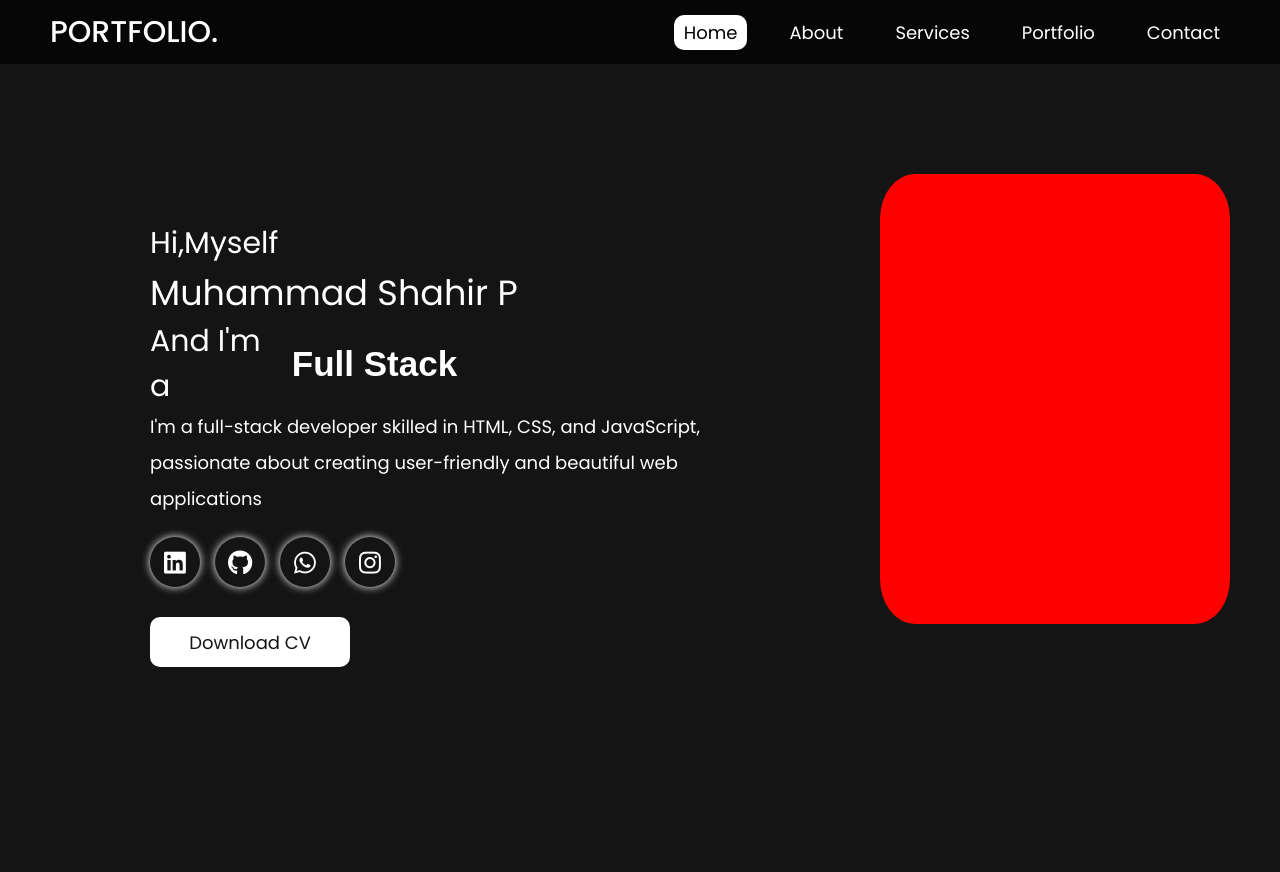
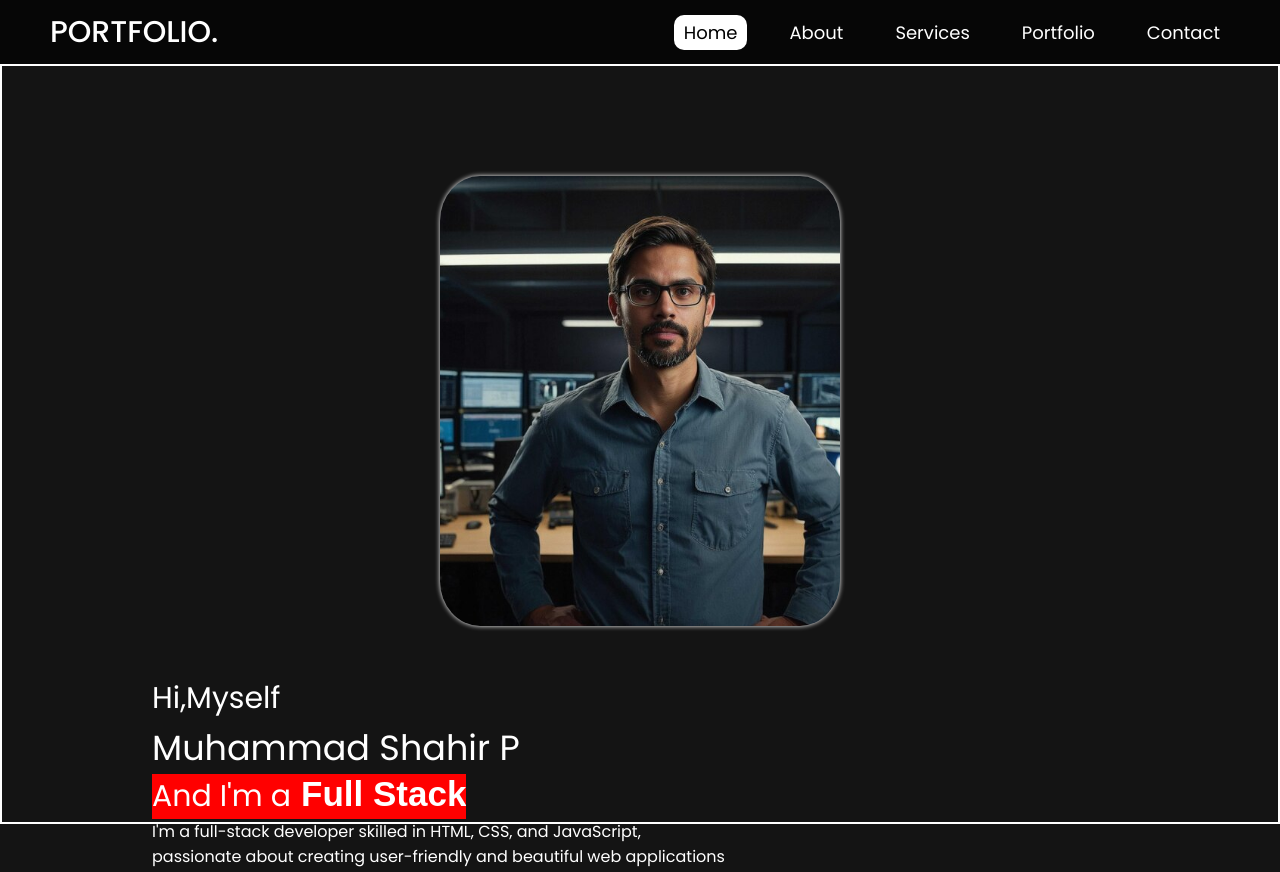
Before and after one commit to shahir-p/portfolio-new, a plain HTML site: page index.html in a window 1280 px wide. Shown: the top 872 px of the page. Drawn offline with nearby package versions, Linux system fonts and the light colour scheme.

Commit message:
mediaquery

```diff
--- a/index.html
+++ b/index.html
@@ -40,15 +40,17 @@
     <section id="home" class="section home">
 
         <div class="home-content">
+
                 <p class="text">Hi,Myself</p>
                 <p id="name">Muhammad Shahir P</p>
                <div class="developerName">
-                <p class="text">And I'm a
+                    <div class="textAuto text">And I'm a
                         <!-- <span id="fullstack">Full Stack Developer</span> -->
                         <div id="auto-typing"></div>
-                </p>
                     </div>
-            <p id="about">
+               </div>
+
+            <p id="homeAbout">
                 I'm a full-stack developer skilled in HTML, CSS, and JavaScript,<br>
                 passionate about creating user-friendly and beautiful web applications</p>
             <div class="social-media">
@@ -64,7 +66,9 @@
             <a href="./img/MUHAMMAD SHAHIR P CV.pdf" class="button" download>Download CV</a>
         </div>
 
+       <div class="imageDiv">
             <div class="home-img">
+            </div>
        </div>
 
 
--- a/styles.css
+++ b/styles.css
@@ -111,10 +111,15 @@ nav .close-icon {
 
 
 #home {
+  /* height: 1000px; */
   display: flex;
   gap: 100px;
+  border: 2px solid white;
+  align-items: center;
+  justify-content: space-between;
 }
-  .home-content{
+
+.home-content {
   padding-left: 100px;
   /* background-color:lightblue; */
   display: flex;
@@ -127,21 +132,30 @@ nav .close-icon {
 }
 
 .text span {
-    position: relative;
+
   color: var(--text-color);
 }
-  .developerName{
+
+.developerName {
   display: flex;
   justify-content: center;
   align-items: center;
   gap: 20px;
 }
+
 #name {
   font-size: 35px;
 }
+
+.textAuto {
+  background-color: red;
+  display: flex;
+  gap: 10px;
+}
+
 #auto-typing {
   /* background-color: red; */
-    width: 500px;
+  /* width: 500px; */
   font-size: 35px;
   font-weight: bold;
   font-family: Arial, sans-serif;
@@ -162,7 +176,8 @@ nav .close-icon {
 
 
 }
-  .social-media a{
+
+.social-media a {
   text-decoration: none;
 
 
@@ -179,6 +194,7 @@ nav .close-icon {
   box-shadow: 0 0 8px var(--text-color);
 
 }
+
 #i {
   font-size: 25px;
 }
@@ -233,17 +249,28 @@ nav .close-icon {
   /* Top shadow */
 }
 
+.imageDiv {
+  display: flex;
+  justify-content: center;
+  margin-right: 200px;
+  width: 400px;
+  height: 450px;
+}
+
 .home-img {
+
   background-color: red;
   width: 400px;
   height: 450px;
   text-align: center;
   align-items: center;
-    margin-left: 30px;
-    margin-top: 100px;
+  /* margin-left: 30px; */
+  /* margin-top: 100px; */
   border-radius: 10%;
+  /* border: 1px solid; */
+  box-shadow: 0px 0px 5px white;
   background-position: center;
-    background-image: url('./img/img1.png');
+  background-image: url('./images/1pr.jpg');
   background-size: cover;
 
 }
@@ -256,7 +283,72 @@ nav .close-icon {
 
 
 /* Responsive Styling */
+@media screen and (max-width: 1583px) {
+  #home {
+
+    display: flex;
+    flex-direction: column-reverse;
+    gap: 50px;
+    border: 2px solid white;
+    align-items: center;
+    justify-content: space-around;
+  }
+
+  .imageDiv {
+    margin-top: 100px;
+    margin-right: 0px;
+    width: 100%;
+    /* background-color: red; */
+    height: 450px;
+  }
+
+  .home-content {
+    padding-left: 100px;
+    width: 100%;
+    /* background-color:lightblue; */
+    display: flex;
+    flex-direction: column;
+    justify-content: center;
+  }
+
+  .text {
+    font-size: 30px;
+
+  }
+
+  .textAuto {
+
+    display: flex;
+  }
+
+  .developerName {
+    display: flex;
+    justify-content: start;
+    align-items: center;
+    gap: 20px;
+  }
+
+  #auto-typing {
+    /* background-color: red; */
+    /* width: 500px; */
+    font-size: 35px;
+    font-weight: bold;
+    font-family: Arial, sans-serif;
+    color: white;
+    white-space: nowrap;
+    overflow: hidden;
+  }
+
+
+}
+
 @media screen and (max-width: 920px) {
+  .textAuto {
+
+    display: flex;
+    flex-direction: column;
+  }
+
   .icons {
     display: flex;
   }
@@ -319,11 +411,13 @@ nav .close-icon {
   nav {
     padding: 10px 20px;
   }
+
   nav .logo h3 {
 
     font-size: 22px;
     font-weight: 500;
   }
+
   .section {
     height: 100vh;
     padding: 10px 20px;
```
Also changed, not shown: images/1pr.jpg (added). Lines whose indentation alone changed are shown as unchanged.
